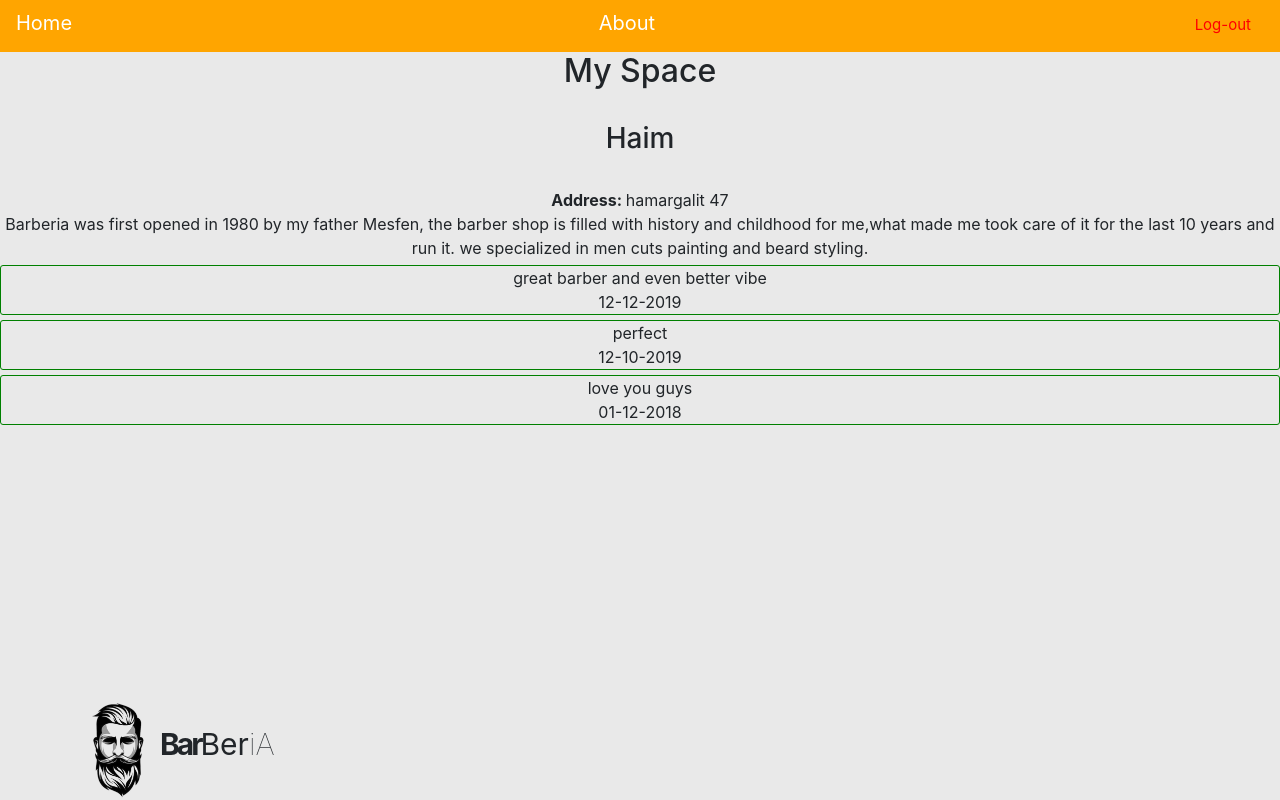
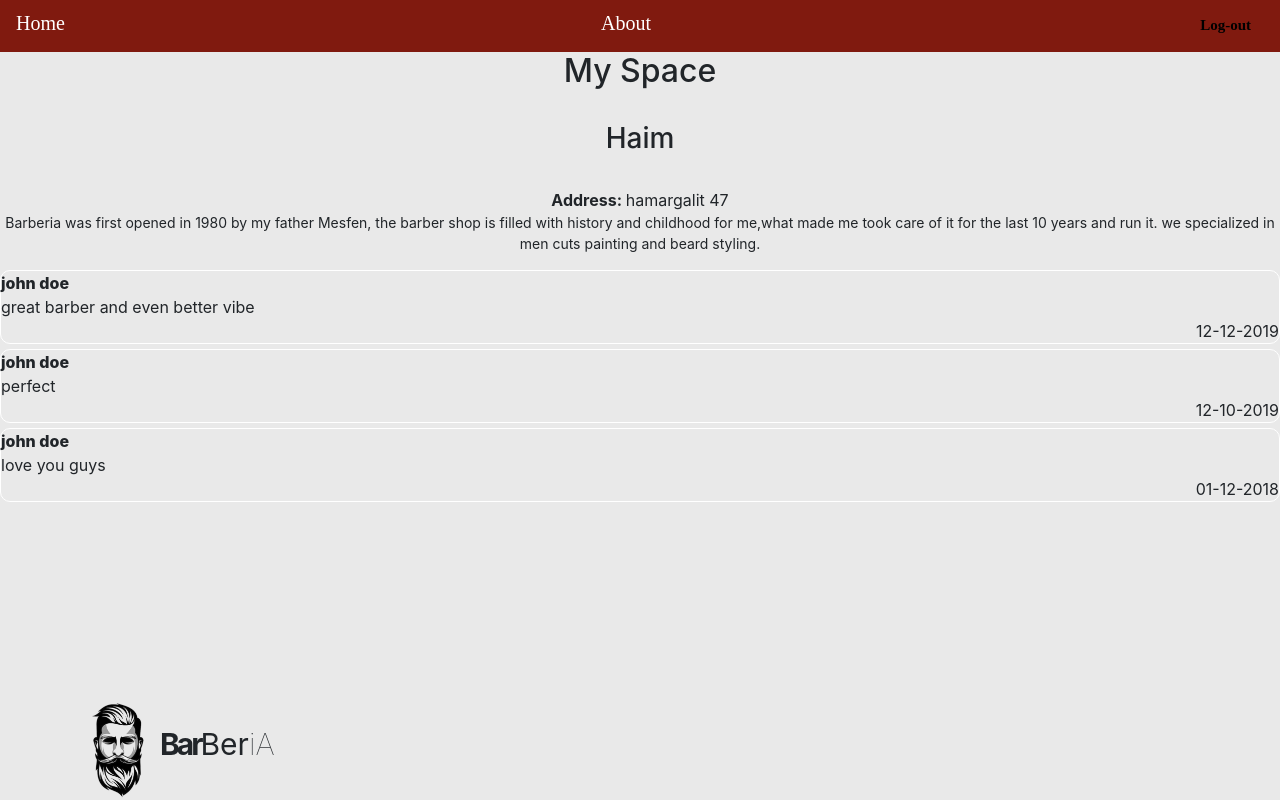
Before and after one commit to Doriel1121/Haircutter, a React (Create React App) app: page /about in a window 1280 px wide. Built offline with nearby package versions, Linux system fonts and the light colour scheme.

Commit message:
styling 0

```diff
--- a/src/App.css
+++ b/src/App.css
@@ -27,13 +27,16 @@ border-bottom-color: orange;
 border-bottom-width: 1px;
 }
 .navbar{
-  background-color: orange;
+  background-color: rgb(128, 26, 15);
 }
 .toolBarlogout{
-  color: red;
+  color: black;
   font-size: 15px;
+  font-weight: bolder;
+
 }
 .title{
+  font-family: serif;
   font-size: 20px;
   color: white;
   cursor: pointer;
@@ -50,13 +53,24 @@ border-bottom-width: 1px;
 #homePageHistoryButt{
   margin-top: 15px;
 }
-.rounded-circle{
+.btn-lg{
+  padding-right: 0;
+  background-image: linear-gradient(to right, rgba(138, 138, 138, 0.63) ,rgb(128, 26, 15), rgb(128, 26, 15),rgb(128, 26, 15),rgb(128, 26, 15),rgba(138, 138, 138, 0.63));
+  border: transparent;
+  height: 80px;
+  font-family: serif;
+  font-weight: bolder;
+  font-size: 90px;
+  color: white;
+  letter-spacing: 3px;
+}
+/* .rounded-circle{
 width: 100px;
 height: 100px;
 font-weight: 500;
 font-style: oblique;
 background-color: rgb(194, 110, 0);
-}
+} */
 .title{
   margin-bottom: 6px;
 }
@@ -114,8 +128,21 @@ background-color: rgb(194, 110, 0);
 }
 .criticize{
   text-align: center;
-  border: 1px solid green;
+  border: 1px solid rgb(255, 255, 255);
+  border-radius: 10px;
   margin-bottom: 3px;
-  border-radius: 3px;
   margin-top: 5px;
 }
+.barberWords{
+  font-size: 14px;
+}
+.dateOfCritic{
+  text-align: right;
+  margin-bottom: 0px;
+}
+.criticize{
+  text-align: left;
+}
+.criticName{
+  font-weight: 800;
+}
--- a/src/components/AboutPage.js
+++ b/src/components/AboutPage.js
@@ -8,9 +8,9 @@ export default class AboutPage extends Component {
 
         this.state = {
              About:{Name:"Haim",Location:"hamargalit 47",MyWords:"Barberia was first opened in 1980 by my father Mesfen, the barber shop is filled with history and childhood for me,what made me took care of it for the last 10 years and run it. we specialized in men cuts painting and beard styling."},
-             Criticizes:[{Name:this.props.name,date:"12-12-2019",text:"great barber and even better vibe"},
-             {Name:this.props.name,date:"12-10-2019",text:"perfect"},
-             {Name:this.props.name,date:"01-12-2018",text:"love you guys"},]
+             Criticizes:[{Name:"john doe",date:"12-12-2019",text:"great barber and even better vibe"},
+             {Name:"john doe",date:"12-10-2019",text:"perfect"},
+             {Name:"john doe",date:"01-12-2018",text:"love you guys"},]
         }
     }
 
@@ -21,13 +21,13 @@ export default class AboutPage extends Component {
                 <h2>My Space</h2><br/>
                 <div><h3>{this.state.About.Name}</h3><br/>
                 <span style={{fontWeight:"bold"}}>Address: </span>{this.state.About.Location}<br/>
-                {this.state.About.MyWords}
+                <p className="barberWords">{this.state.About.MyWords}</p>
                 </div>
 
                 {this.state.Criticizes.map((element)=>{
                     return <div className="criticize">
-                        {element.text}<br/>
-                        {element.Name}  {element.date}
+                        <span className="criticName">{element.Name}</span> <br/>
+                        {element.text}<br/> <p className="dateOfCritic">{element.date} </p>
                     </div>
                 })}
 
--- a/src/components/HomePage.js
+++ b/src/components/HomePage.js
@@ -10,14 +10,11 @@ export default class HomePage extends Component {
                 <Toolbar/>
                 <div className="logoPosi"><Logo variant="big"/></div>
                 <div className="row">
-                    <div className="col-2"></div>
-                    <div className="col-8"><Link to ="/reservation"><button className="rounded-circle">Reservation</button></Link></div>
-                    <div className="col-2"></div>
+                    <div className="col-12"><Link to ="/reservation"><button className="btn-lg btn-block">Reservation</button></Link></div>
+
                 </div>
                 <div id="homePageHistoryButt" className="row">
-                    <div className="col-2"></div>
-                    <div className="col-8"><Link to ="/history"><button className="rounded-circle">History</button></Link></div>
-                    <div className="col-2"></div>
+                    <div className="col-12"><Link to ="/history"><button className="btn-lg btn-block">History</button></Link></div>
                 </div>
             </div>
         )
```
